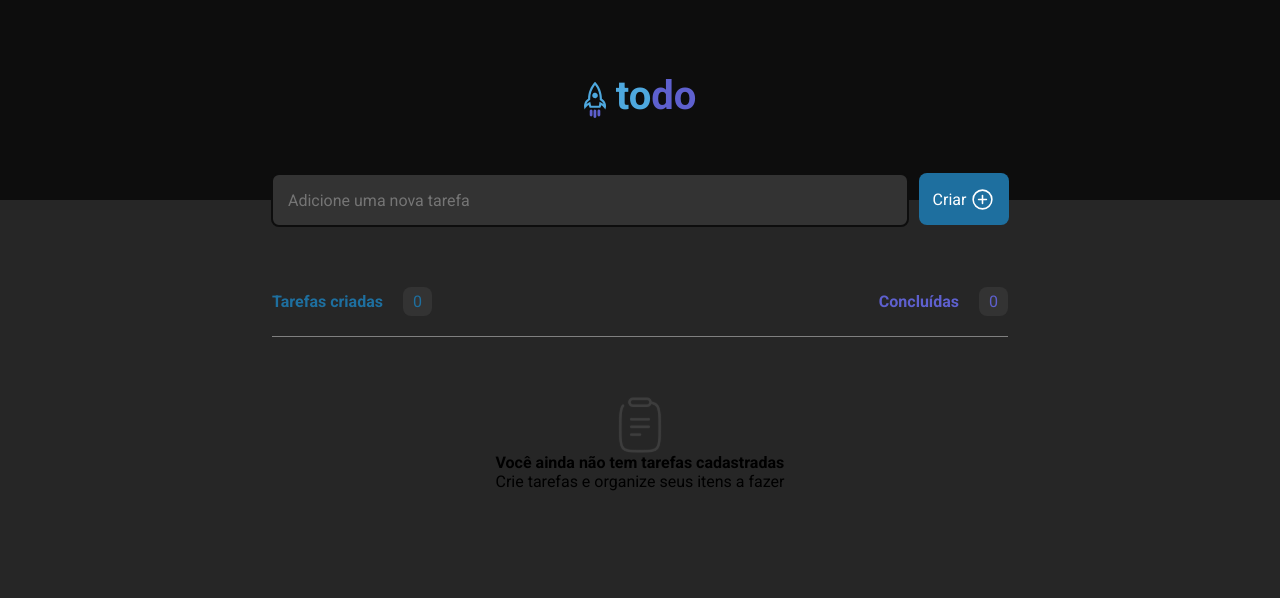
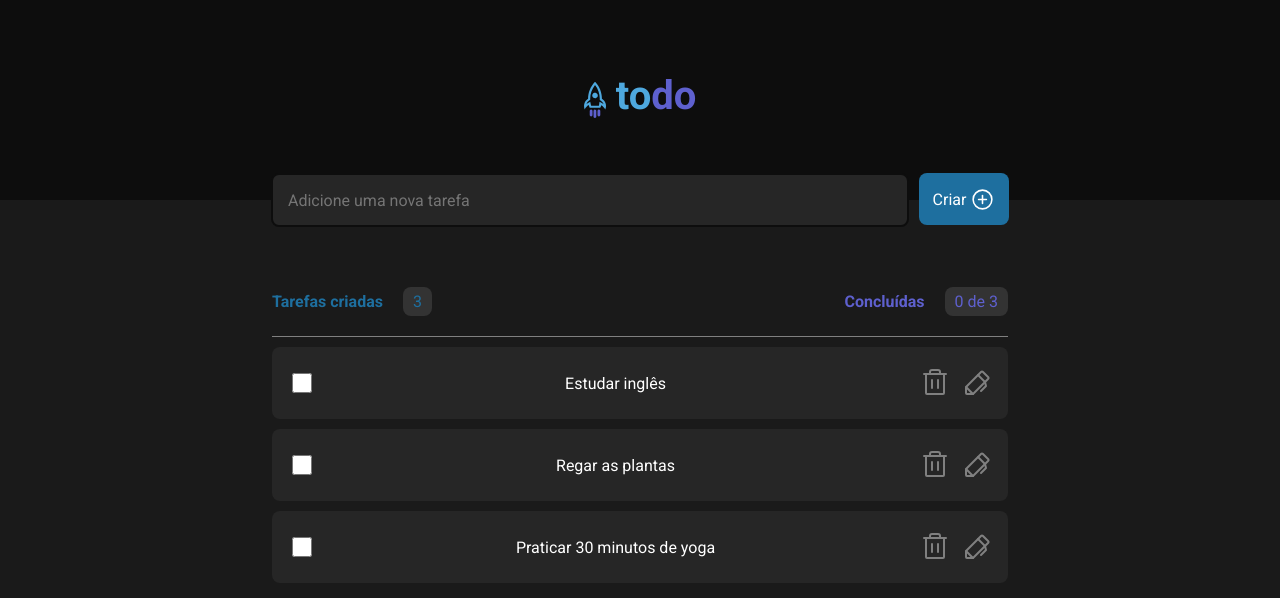
Before and after one commit to icaroregis/todo-react-with-typescript, a React (Vite) app: page / in a window 1280 px wide. Shown: the top 598 px of the page. Built offline with nearby package versions, Linux system fonts and the light colour scheme.

Commit message:
feat: Criação de função Create e Delete

```diff
--- a/src/components/Button/Button.styles.ts
+++ /dev/null
@@ -1,27 +0,0 @@
-import styled, { css } from "styled-components";
-import { IColorProps } from "./Button.types";
-import { convertPixelsToRem } from "../../utils/convertPixelsToRem";
-
-interface IButtonContainerProps {
-  variant: IColorProps;
-}
-
-const variants = {
-  primary: "purple",
-  secondary: "orange",
-  danger: "red",
-  success: "green",
-};
-
-export const ButtonContainer = styled.button<IButtonContainerProps>`
-  width: ${convertPixelsToRem(100)};
-  height: ${convertPixelsToRem(40)};
-
-  background-color: ${({ theme }) => theme["green-500"]};
-
-  /* ${({ variant }) => {
-    return css`
-      background-color: ${variants[variant]};
-    `;
-  }} */
-`;
--- a/src/components/Button/Button.tsx
+++ /dev/null
@@ -1,6 +0,0 @@
-import { IButtonProps } from "./Button.types";
-import { ButtonContainer } from "./Button.styles";
-
-export function Button({ variant = "primary" }: IButtonProps) {
-  return <ButtonContainer variant={variant}>enviar</ButtonContainer>;
-}
--- a/src/components/Button/Button.types.ts
+++ /dev/null
@@ -1,5 +0,0 @@
-export type IColorProps = "primary" | "secondary" | "danger" | "success";
-
-export interface IButtonProps {
-  variant?: IColorProps;
-}
--- a/src/components/Button/index.ts
+++ /dev/null
@@ -1 +0,0 @@
-export * from "./Button";
--- a/src/pages/Home/Home.styles.ts
+++ b/src/pages/Home/Home.styles.ts
@@ -1,6 +1,10 @@
 import styled from "styled-components";
 import { darken } from "polished";
 import { convertPixelsToRem } from "../../utils";
+
+export interface ICompleted {
+  completed: boolean;
+}
 
 export const HomeContainer = styled.main`
   height: 100%;
@@ -20,7 +24,7 @@ export const TaskInput = styled.input`
   width: ${convertPixelsToRem(638)};
   height: ${convertPixelsToRem(54)};
   border-radius: ${convertPixelsToRem(8)};
-  background-color: ${({ theme }) => theme["gray-400"]};
+  background-color: ${({ theme }) => theme["gray-500"]};
   border: 2px solid ${({ theme }) => theme["gray-700"]};
   padding: 0 ${convertPixelsToRem(15)};
   color: ${({ theme }) => theme["gray-300"]};
@@ -84,7 +88,42 @@ export const IndicatorsFinishContainer = styled(BaseIndicators)`
   color: ${({ theme }) => theme["purple-dark"]};
 `;
 
-export const TaskListContainer = styled.div``;
+export const ScrollableContainer = styled.div`
+  max-width: ${convertPixelsToRem(736)};
+  width: 100%;
+
+  ::-webkit-scrollbar {
+    width: 10px;
+  }
+
+  ::-webkit-scrollbar-thumb {
+    background-color: ${({ theme }) => theme["gray-300"]};
+    border-radius: 6px;
+  }
+
+  ::-webkit-scrollbar-track {
+    background-color: ${({ theme }) => theme["gray-700"]};
+  }
+`;
+
+export const TaskListContainer = styled.div`
+  margin-top: 10px;
+  display: grid;
+  min-height: 150px;
+  align-content: flex-start;
+  height: calc(100vh - 360px);
+  overflow: auto;
+  gap: 10px;
+
+  ::-webkit-scrollbar {
+    width: 12px;
+  }
+
+  ::-webkit-scrollbar-thumb {
+    background-color: #888;
+    border-radius: 6px;
+  }
+`;
 
 export const EmptyTaskListContainer = styled.div`
   margin-top: ${convertPixelsToRem(60)};
@@ -96,4 +135,56 @@ export const EmptyTaskListContainer = styled.div`
     justify-content: center;
     align-items: center;
   }
+
+  div:last-child {
+    display: flex;
+    flex-direction: column;
+    justify-content: center;
+    align-items: center;
+    margin-top: ${convertPixelsToRem(20)};
+    line-height: 140%;
+
+    strong {
+      color: ${({ theme }) => theme["gray-300"]};
+    }
+
+    p {
+      color: ${({ theme }) => theme["gray-300"]};
+    }
+  }
 `;
+
+export const TaskContainer = styled.div`
+  background-color: ${({ theme }) => theme["gray-500"]};
+  border-radius: ${convertPixelsToRem(8)};
+  height: 72px;
+  display: flex;
+  justify-content: space-between;
+  align-items: center;
+  padding-left: ${convertPixelsToRem(20)};
+  padding-right: ${convertPixelsToRem(15)};
+  color: ${({ theme }) => theme.white};
+
+  input[type="checkbox"] {
+    width: ${convertPixelsToRem(20)};
+    height: ${convertPixelsToRem(20)};
+    border-radius: 50% !important;
+    cursor: pointer;
+  }
+
+  svg {
+    cursor: pointer;
+    color: ${({ theme }) => theme["gray-300"]};
+  }
+
+  > div {
+    display: flex;
+    justify-content: center;
+    align-items: center;
+    gap: ${convertPixelsToRem(10)};
+  }
+`;
+
+export const TaskName = styled.p<ICompleted>`
+  text-decoration: ${({ completed }) => (completed ? "line-through" : "none")};
+`;
--- a/src/pages/Home/Home.tsx
+++ b/src/pages/Home/Home.tsx
@@ -1,6 +1,7 @@
-import { PlusCircle } from "phosphor-react";
+import { useState } from "react";
+import { Header } from "../../components";
 import Clipboard from "../../assets/Clipboard.svg";
-import { Header } from "../../components";
+import { Pen, PlusCircle, Trash } from "phosphor-react";
 import {
   TaskInput,
   NewTaskButton,
@@ -13,34 +14,87 @@ import {
   CompletedTasks,
   TaskListContainer,
   EmptyTaskListContainer,
+  TaskContainer,
+  ScrollableContainer,
+  TaskName,
 } from "./Home.styles";
-
-const tasks = [
-  // {
-  //   id: 1,
-  //   name: "Estudar inglês",
-  //   prioridade: "Alta",
-  // },
-  // {
-  //   id: 2,
-  //   name: "Regar as plantas",
-  //   prioridade: "Alta",
-  // },
-  // {
-  //   id: 3,
-  //   name: "Tomar o remédio",
-  //   prioridade: "Alta",
-  // },
-];
+import { ITask } from "./Home.types";
 
 export function Home() {
+  const [completedTasksCount, setCompletedTasksCount] = useState(0);
+  const [addTask, setAddTask] = useState("");
+  const [tasks, setTasks] = useState<ITask[]>([
+    {
+      id: 1,
+      name: "Estudar inglês",
+      completed: false,
+    },
+    {
+      id: 2,
+      name: "Regar as plantas",
+      completed: false,
+    },
+    {
+      id: 3,
+      name: "Praticar 30 minutos de yoga",
+      completed: false,
+    },
+  ]);
+
+  function handleToggleTask(taskId: number) {
+    setTasks((prevTasks) => {
+      const updatedTasks = prevTasks.map((task) => {
+        if (task.id === taskId) {
+          return { ...task, completed: !task.completed };
+        }
+        return task;
+      });
+
+      const completedTaskIndex = updatedTasks.findIndex(
+        (task) => task.id === taskId && task.completed
+      );
+
+      if (completedTaskIndex !== -1) {
+        const completedTask = updatedTasks.splice(completedTaskIndex, 1)[0];
+        updatedTasks.push(completedTask);
+        setCompletedTasksCount((prevCount) => prevCount + 1);
+      } else {
+        setCompletedTasksCount((prevCount) => prevCount - 1);
+      }
+
+      return updatedTasks;
+    });
+  }
+
+  function createTask() {
+    const newTask = {
+      id: tasks.length + 1,
+      name: addTask,
+      completed: false,
+    };
+
+    setTasks((prevState) => [...prevState, newTask]);
+  }
+
+  function deleteTask(taskId: number) {
+    setTasks((prevState) =>
+      prevState.filter((task) => {
+        return task.id !== taskId;
+      })
+    );
+  }
+
   return (
     <HomeContainer>
       <Header />
 
       <NewTaskContainer>
-        <TaskInput placeholder="Adicione uma nova tarefa" />
-        <NewTaskButton>
+        <TaskInput
+          placeholder="Adicione uma nova tarefa"
+          value={addTask}
+          onChange={({ target }) => setAddTask(target.value)}
+        />
+        <NewTaskButton onClick={createTask}>
           Criar <PlusCircle size={25} />
         </NewTaskButton>
       </NewTaskContainer>
@@ -48,15 +102,18 @@ export function Home() {
       <TasksCreatedAndCompletedContainer>
         <IndicatorsStartContainer>
           <strong>Tarefas criadas</strong>
-          <CreatedTasks>0</CreatedTasks>
+          <CreatedTasks>{tasks.length}</CreatedTasks>
         </IndicatorsStartContainer>
 
         <IndicatorsFinishContainer>
           <strong>Concluídas</strong>
-          <CompletedTasks>0</CompletedTasks>
+          <CompletedTasks>
+            {!tasks.length ? 0 : `${completedTasksCount} de ${tasks.length}`}
+          </CompletedTasks>
         </IndicatorsFinishContainer>
       </TasksCreatedAndCompletedContainer>
 
+      <ScrollableContainer>
         <TaskListContainer>
           {!tasks.length ? (
             <EmptyTaskListContainer>
@@ -73,9 +130,25 @@ export function Home() {
               </div>
             </EmptyTaskListContainer>
           ) : (
-          "faz o map no array"
+            tasks.map((task) => {
+              return (
+                <TaskContainer key={task.id}>
+                  <input
+                    type="checkbox"
+                    checked={task.completed}
+                    onChange={() => handleToggleTask(task.id)}
+                  />
+                  <TaskName completed={task.completed}>{task.name}</TaskName>
+                  <div>
+                    <Trash size={32} onClick={() => deleteTask(task.id)} />
+                    <Pen size={32} />
+                  </div>
+                </TaskContainer>
+              );
+            })
           )}
         </TaskListContainer>
+      </ScrollableContainer>
     </HomeContainer>
   );
 }
--- a/src/pages/Home/Home.types.ts
+++ b/src/pages/Home/Home.types.ts
@@ -0,0 +1,6 @@
+export interface ITask {
+  id: number;
+  name: string;
+  completed: boolean;
+  originalIndex?: number;
+}
--- a/src/styles/global.ts
+++ b/src/styles/global.ts
@@ -9,8 +9,9 @@ export const GlobalStyle = createGlobalStyle`
   }
 
   body {
-    background-color: ${({ theme }) => theme["gray-500"]};
+    background-color: ${({ theme }) => theme["gray-600"]};
     -webkit-font-smoothing: antialiased;
+    overflow: hidden;
   }
 
   body, input, button {
```
Lines whose indentation alone changed are shown as unchanged.
